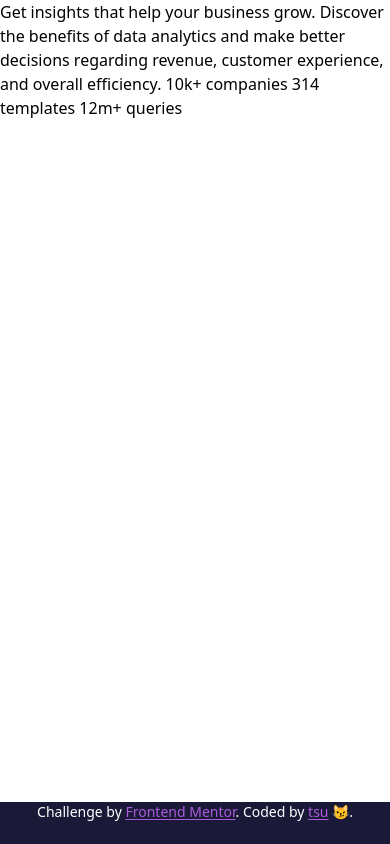
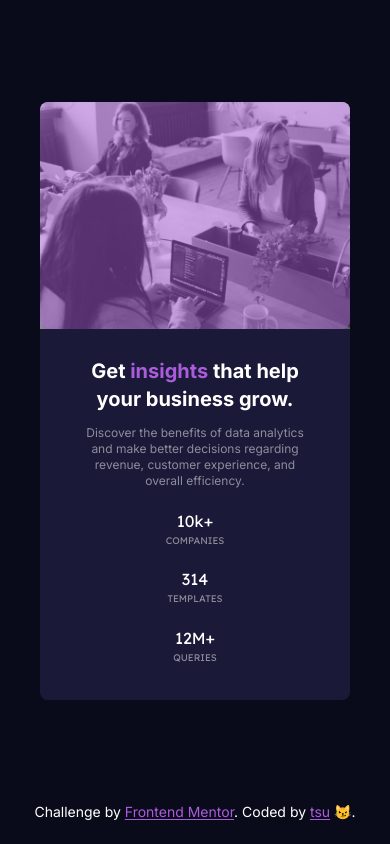
Before and after one commit to tsuramii/stats-preview-card-component-main, a website: page index.html in a window 390 px wide. Drawn offline with Linux system fonts and the light colour scheme.

Commit message:
Add mobile design

```diff
--- a/index.html
+++ b/index.html
@@ -15,18 +15,35 @@
   <link href="./output.css" rel="stylesheet">
 </head>
 
-<body>
-  <main class="min-h-[95vh]">
-    Get insights that help your business grow.
+<body class="font-inter bg-verydarkblue text-white">
+  <main class="min-h-[95vh] flex items-center justify-center">
+    <section class="max-w-xs m-10 rounded-lg bg-darkdesaturatedblue text-center">
+      <div class="relative">
+        <picture>
+          <source srcset="./images/image-header-mobile.jpg" media="(max-width: 767px)">
+          <source srcset="./images/image-header-desktop.jpg" media="(min-width: 768px)">
+          <img src="./images/image-header-mobile.jpg" alt="An office full of workers" class="rounded-t-lg">
+        </picture>
+        <div class="absolute inset-0 bg-softviolet/50 rounded-lg"></div>
+      </div>
+      <div class="px-9 py-4">
+        <h1 class="text-xl my-3 mb-3 font-semibold">Get <span class="text-softviolet">insights</span> that help your
+          business
+          grow.</h1>
+        <p class="text-xs text-white/50">Discover the benefits of data analytics and make better decisions regarding
+          revenue, customer
+          experience, and overall efficiency.</p>
+        <ul
+          class="font-lexenddeca m-5 grid grid-rows-3 gap-y-5 [&>li>span]:block [&>li>span]:text-[0.6rem] [&>li>span]:uppercase [&>li>span]:text-white/50">
+          <li>10k+ <span>companies</span></li>
+          <li>314 <span>templates</span></li>
+          <li>12M+ <span>queries</span></li>
+        </ul>
+      </div>
+    </section>
 
-    Discover the benefits of data analytics and make better decisions regarding revenue, customer
-    experience, and overall efficiency.
-
-    10k+ companies
-    314 templates
-    12m+ queries
   </main>
-  <footer class="text-center text-sm min-h-[5vh] text-white [&>a]:text-softviolet bg-darkdesaturatedblue">
+  <footer class="text-center text-sm min-h-[5vh] text-white [&>a]:text-softviolet">
     Challenge by
     <a href="https://www.frontendmentor.io?ref=challenge" target="_blank"
       class="underline underline-offset-2 transition-colors hover:text-softviolet/50">Frontend
```
Also changed, not shown: output.css.
